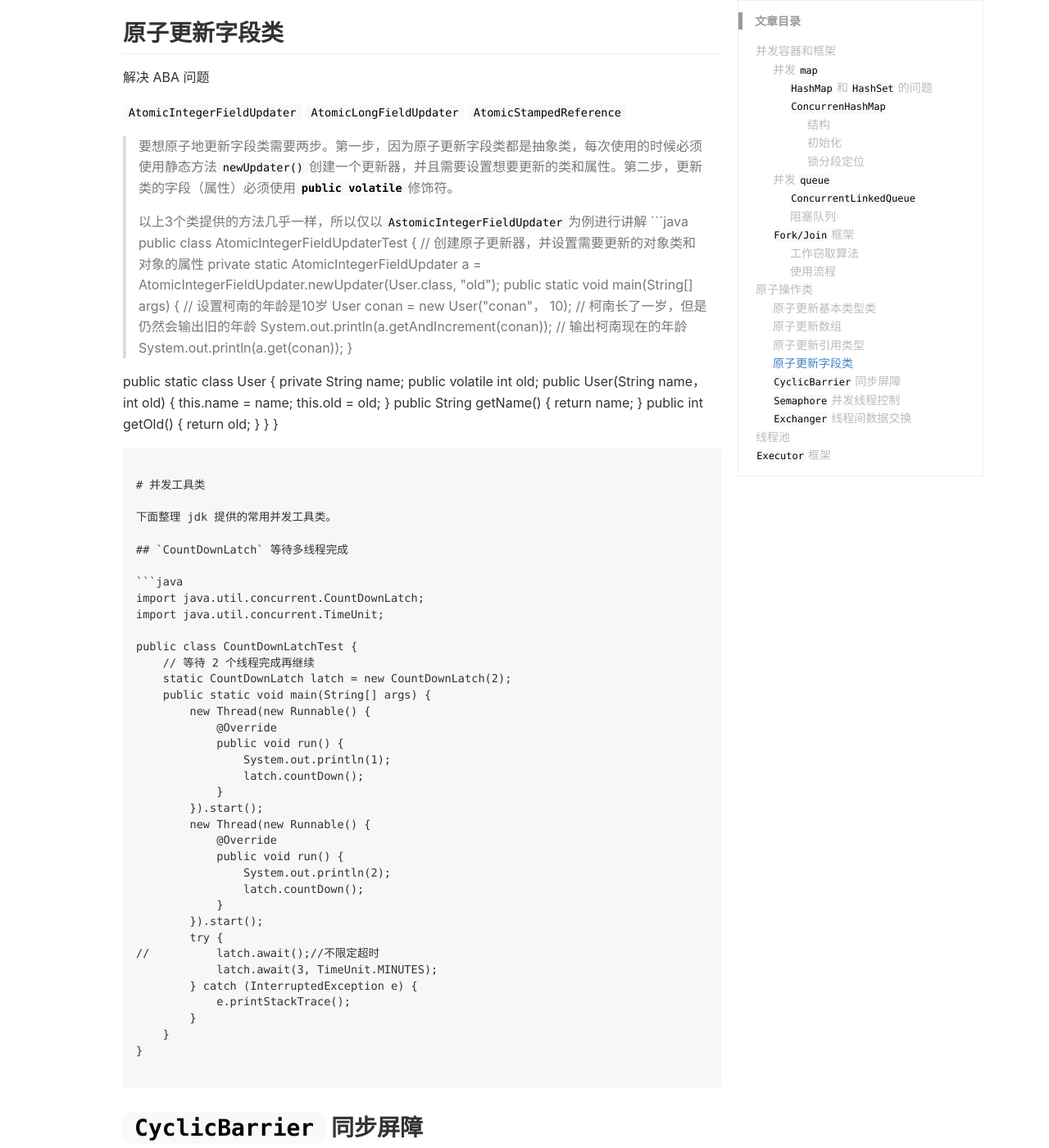
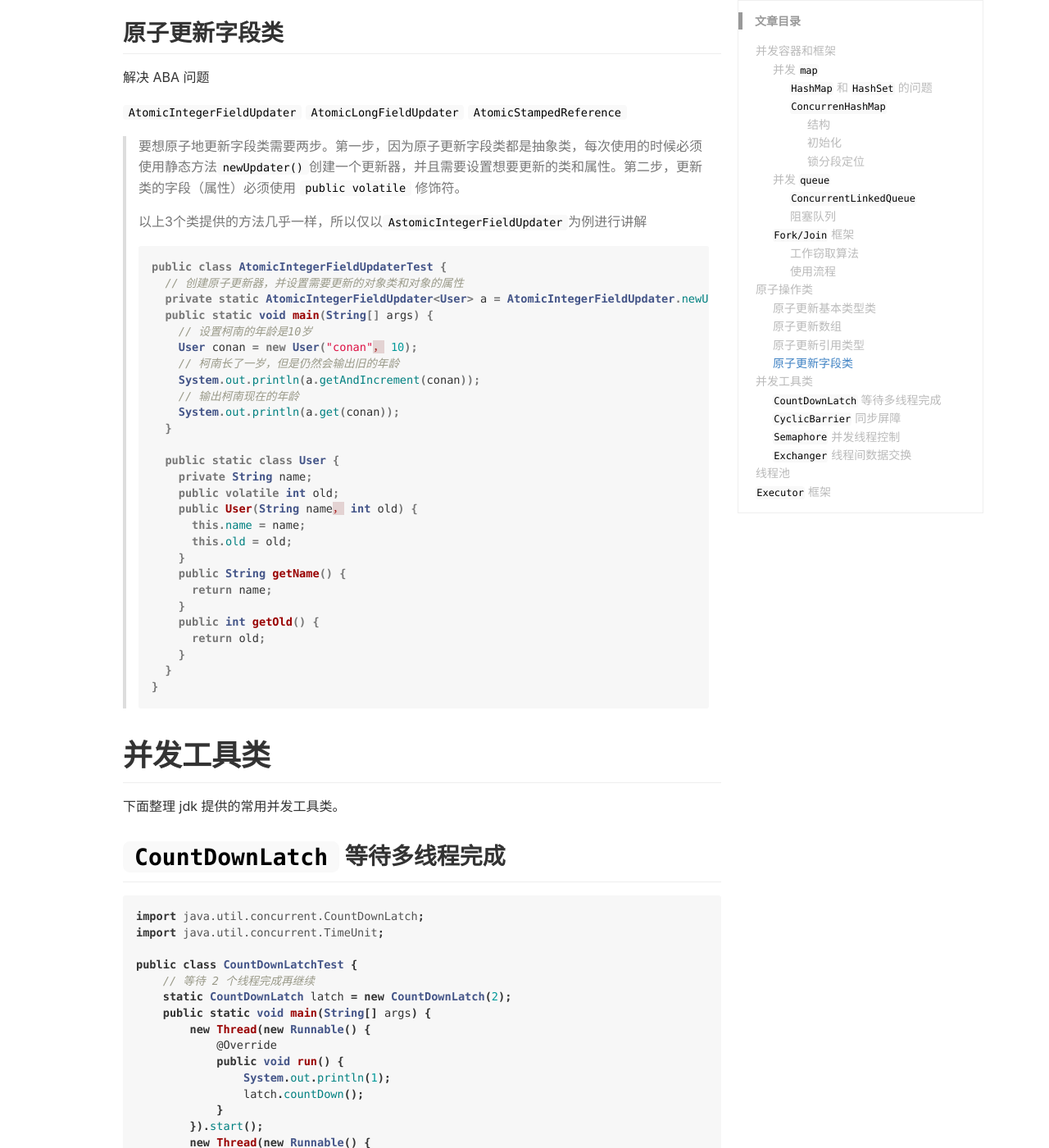
Before and after one commit to stdupanda/stdupanda.github.io, a Jekyll site: the page built from _posts/java/2019-01-03-concurrent-03-concurrent.md, in a window 1280 px wide and 1400 px high, scrolled down 9007 px. Shown: the whole window at 82% size. Built offline with Jekyll 4.4.1, drawn with Linux system fonts in a browser that asks for light colours; nearby versions of some CDN libraries; comment, search, counter and statistics services are not loaded; part of the change alters nothing that is shown; some of the changed text lies outside the part shown.

Commit message:
upt fix typo

````diff
--- a/_posts/java/2019-01-03-concurrent-03-concurrent.md
+++ b/_posts/java/2019-01-03-concurrent-03-concurrent.md
@@ -335,38 +335,39 @@ public V put(K key, V value) {
 `AtomicLongFieldUpdater`
 `AtomicStampedReference`
 
-> 要想原子地更新字段类需要两步。第一步，因为原子更新字段类都是抽象类，每次使用的时候必须使用静态方法`newUpdater()`创建一个更新器，并且需要设置想要更新的类和属性。第二步，更新类的字段（属性）必须使用**`public volatile`**修饰符。
+> 要想原子地更新字段类需要两步。第一步，因为原子更新字段类都是抽象类，每次使用的时候必须使用静态方法`newUpdater()`创建一个更新器，并且需要设置想要更新的类和属性。第二步，更新类的字段（属性）必须使用 `public volatile` 修饰符。
 >
 > 以上3个类提供的方法几乎一样，所以仅以`AstomicIntegerFieldUpdater`为例进行讲解
-```java
-public class AtomicIntegerFieldUpdaterTest {
-  // 创建原子更新器，并设置需要更新的对象类和对象的属性
-  private static AtomicIntegerFieldUpdater<User> a = AtomicIntegerFieldUpdater.newUpdater(User.class, "old");
-  public static void main(String[] args) {
-    // 设置柯南的年龄是10岁
-    User conan = new User("conan"， 10);
-    // 柯南长了一岁，但是仍然会输出旧的年龄
-    System.out.println(a.getAndIncrement(conan));
-    // 输出柯南现在的年龄
-    System.out.println(a.get(conan));
-  }
-
-  public static class User {
-    private String name;
-    public volatile int old;
-    public User(String name， int old) {
-      this.name = name;
-      this.old = old;
-    }
-    public String getName() {
-      return name;
-    }
-    public int getOld() {
-      return old;
-    }
-  }
-}
-```
+>
+> ```java
+> public class AtomicIntegerFieldUpdaterTest {
+>   // 创建原子更新器，并设置需要更新的对象类和对象的属性
+>   private static AtomicIntegerFieldUpdater<User> a = AtomicIntegerFieldUpdater.newUpdater(User.class, "old");
+>   public static void main(String[] args) {
+>     // 设置柯南的年龄是10岁
+>     User conan = new User("conan"， 10);
+>     // 柯南长了一岁，但是仍然会输出旧的年龄
+>     System.out.println(a.getAndIncrement(conan));
+>     // 输出柯南现在的年龄
+>     System.out.println(a.get(conan));
+>   }
+>
+>   public static class User {
+>     private String name;
+>     public volatile int old;
+>     public User(String name， int old) {
+>       this.name = name;
+>       this.old = old;
+>     }
+>     public String getName() {
+>       return name;
+>     }
+>     public int getOld() {
+>       return old;
+>     }
+>   }
+> }
+> ```
 
 # 并发工具类
 
@@ -413,46 +414,45 @@ public class CountDownLatchTest {
 >
 > 单个线程调用 `CyclicBarrier#await()` 方法，表明其到达了屏障，然后处于阻塞状态，直至所有线程都到达屏障才放行。
 
-```java
-package cn;
+> ```java
+> import java.util.concurrent.BrokenBarrierException;
+> import java.util.concurrent.CyclicBarrier;
+>
+> public class CyclicBarrierTest {
+>     static CyclicBarrier barrier = new CyclicBarrier(4);
+> //    static CyclicBarrier barrier2 = new CyclicBarrier(4, new Runnable() {
+> //        @Override
+> //        public void run() {
+> //            System.out.println("all finished. 此处可以汇总各个线程的结果");
+> //        }
+> //    });
+>
+>     public static void main(String[] args) {
+>         for (int i = 0; i < 3; i++) {
+>             final int t = i;
+>             new Thread(new Runnable() {
+>                 @Override
+>                 public void run() {
+>                     try {
+>                         System.out.println(t);
+>                         barrier.await();
+>                     } catch (InterruptedException | BrokenBarrierException e) {
+>                         e.printStackTrace();
+>                     }
+>                 }
+>             }).start();
+>         }
+>         try {
+>             barrier.await();
+>         } catch (InterruptedException | BrokenBarrierException e) {
+>             e.printStackTrace();
+>         }
+>         System.out.println("ok");
+>     }
+> }
+>
+> ```
 
-import java.util.concurrent.BrokenBarrierException;
-import java.util.concurrent.CyclicBarrier;
-
-public class CyclicBarrierTest {
-    static CyclicBarrier barrier = new CyclicBarrier(4);
-//    static CyclicBarrier barrier2 = new CyclicBarrier(4, new Runnable() {
-//        @Override
-//        public void run() {
-//            System.out.println("all finished. 此处可以汇总各个线程的结果");
-//        }
-//    });
-
-    public static void main(String[] args) {
-        for (int i = 0; i < 3; i++) {
-            final int t = i;
-            new Thread(new Runnable() {
-                @Override
-                public void run() {
-                    try {
-                        System.out.println(t);
-                        barrier.await();
-                    } catch (InterruptedException | BrokenBarrierException e) {
-                        e.printStackTrace();
-                    }
-                }
-            }).start();
-        }
-        try {
-            barrier.await();
-        } catch (InterruptedException | BrokenBarrierException e) {
-            e.printStackTrace();
-        }
-        System.out.println("ok");
-    }
-}
-
-```
 相比于 `CountDownLatch`, `CyclicBarrier` 更为灵活，而且前者的计数器只能使用一次，后者可以使用 `reset()` 重置，也可以获取阻塞的线程数量等。
 
 ## `Semaphore` 并发线程控制
````
